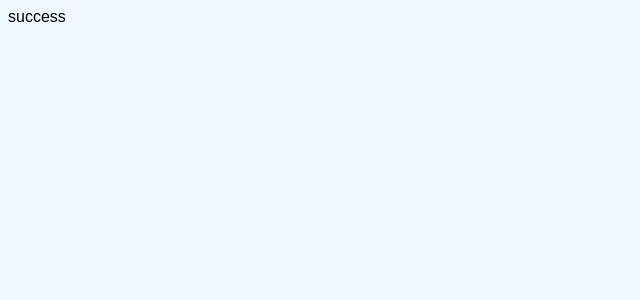
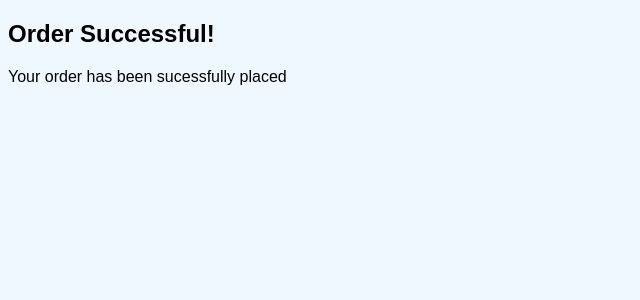
Before and after one commit to chuzairnisar425/FoodStore, a React (Vite) app: page /success in a window 1280 px wide. Shown: the top 300 px of the page, without its empty margins (0-640 px from the left). Built offline with nearby package versions, Linux system fonts and the light colour scheme.

Commit message:
modified

```diff
--- a/package.json
+++ b/package.json
@@ -16,7 +16,8 @@
     "react-hot-toast": "^2.4.1",
     "react-icons": "^5.3.0",
     "react-redux": "^9.1.2",
-    "react-router-dom": "^6.26.1"
+    "react-router-dom": "^6.26.1",
+    "react-spinners": "^0.14.1"
   },
   "devDependencies": {
     "@eslint/js": "^9.9.0",
--- a/src/components/Cart.jsx
+++ b/src/components/Cart.jsx
@@ -3,9 +3,9 @@ import { IoMdClose } from "react-icons/io";
 import ItemCard from "./ItemCard";
 import { FaShoppingCart } from "react-icons/fa";
 import { useSelector } from "react-redux";
-
+import { useNavigate } from "react-router-dom";
 function Cart() {
-  const [activeCart, setActiveCart] = useState(true);
+  const [activeCart, setActiveCart] = useState(false  );
   const cartItems = useSelector((state) => state.cart.cart);
 
   const totalQty = cartItems.reduce((totalQty, item) => totalQty + item.qty, 0);
@@ -13,6 +13,7 @@ function Cart() {
   const totalPrice = cartItems.reduce(
     (totalPrice, item) => totalPrice + item.qty * item.price,0
   );
+  const navigate=useNavigate();
   return (
     <>
       <div
@@ -54,7 +55,7 @@ function Cart() {
             Total Amount :{totalPrice}
           </h3>
           <hr />
-          <button className="bg-green-500 font-bold px-3 text-white py-2 rounded-lg border-none w-full">
+          <button onClick={()=>navigate('/success')} className="bg-green-500 font-bold px-3 text-white py-2 rounded-lg border-none w-full">
             CheckOut
           </button>
         </div>
--- a/src/components/FoodItem.jsx
+++ b/src/components/FoodItem.jsx
@@ -5,6 +5,8 @@ import toast, { Toaster } from "react-hot-toast";
 import { useSelector } from "react-redux";
 
 function FoodItem() {
+
+  const search = useSelector((state) => state.search.search)
   const category = useSelector((state) => state.category.category);
   const handleToast = (name) => toast.success(`Added ${name} to cart`);
 
@@ -14,10 +16,12 @@ function FoodItem() {
       <div className="flex flex-wrap gap-10 justify-center lg:justify-start ml-7 my-10">
         {FoodData.filter((food) => {
           if (category === "All") {
-            return food;
+            return food.name.toLowerCase().includes(search.toLowerCase());
           } else {
-            return category === food.category;
+            return category === food.category && food.name.toLowerCase().includes(search.toLowerCase()
+            )
           }
+
         }).map((food) => (
           <FoodCard
             key={food.id}
--- a/src/components/Navbar.jsx
+++ b/src/components/Navbar.jsx
@@ -1,6 +1,10 @@
 import React from "react";
+import { useDispatch } from "react-redux";
+import { setSearch } from "../redux/slices/SearchSlice";
 
 const Navbar = () => {
+
+  const dispatch =useDispatch();
   return (
     <nav className="flex flex-col lg:flex-row justify-between mx-6 py-3 mb-3">
       <div className="">
@@ -9,6 +13,7 @@ const Navbar = () => {
       </div>
       <div>
         <input
+        onChange={(e)=>dispatch(setSearch(e.target.value))}
           type="search"
           name="search"
           id=""
--- a/src/pages/Success.jsx
+++ b/src/pages/Success.jsx
@@ -1,9 +1,22 @@
-import React from 'react';
+import React, { useEffect, useState } from 'react';
+import { PropagateLoader } from 'react-spinners'
+const Success = () => {
+  const [loading, setLoading] = useState(true)
+  useEffect(() => {
+    setTimeout(() => {
+      setLoading(false)
+    }, 3000);
+  })
+  return (
+    <div className='flex flex-col items-center justify-center h-screen'>
+      {loading ? (
+        <PropagateLoader color='#36d7b7' />
 
-const Success = () => {
-  return (
-    <div>
-      success
+      ) : (<div>
+        <h2 className='text-3xl font-semibold mb-4 text-center'>Order Successful!</h2>
+        <p>Your order has been sucessfully placed</p>
+      </div>)}
+
     </div>
   );
 }
--- /dev/null
+++ b/src/redux/slices/SearchSlice.jsx
@@ -0,0 +1,16 @@
+import { createSlice } from "@reduxjs/toolkit";
+
+const SearchSlice = createSlice({
+    name: "search",
+    initialState: {
+        search: "",
+    },
+    reducers: {
+        setSearch: (state, action) => {
+            state.search = action.payload;
+        },
+    },
+});
+
+export const { setSearch } = SearchSlice.actions;
+export default SearchSlice.reducer;
--- a/src/redux/store.js
+++ b/src/redux/store.js
@@ -1,9 +1,11 @@
 import { configureStore } from "@reduxjs/toolkit";
 import cartReducer from "../redux/slices/CartSlices"; // import the reducer
 import categoryReducer from '../redux/slices/CategorySlice'
+import searchReducer from '../redux/slices/SearchSlice'
 export const Store = configureStore({
     reducer: {
         cart: cartReducer, // use the reducer here
         category: categoryReducer,
+        search: searchReducer,
     }
 });
```
Also changed, not shown: 1 other file (tests, documents, lock files or other folders). Lines whose indentation alone changed are shown as unchanged.
